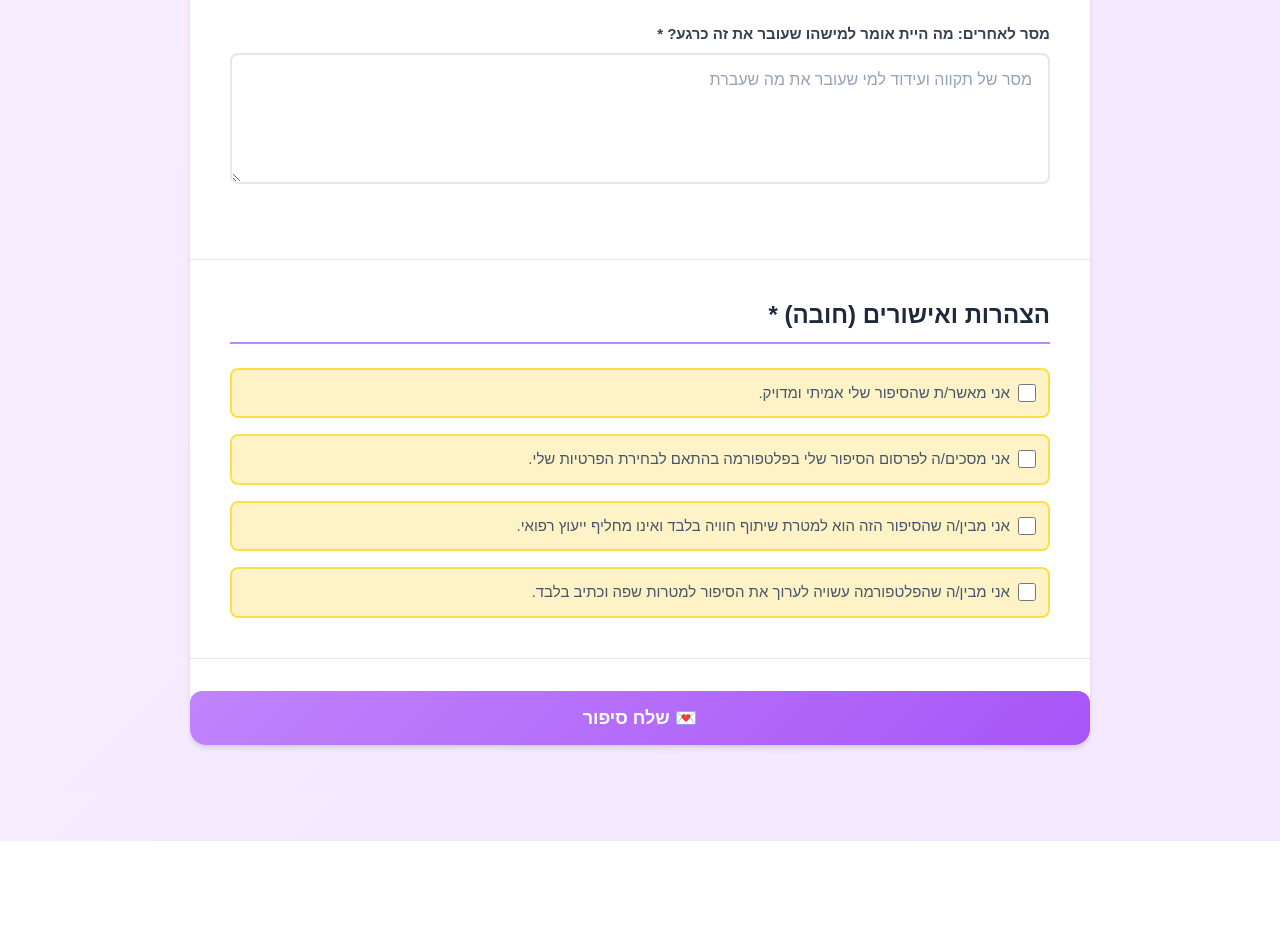
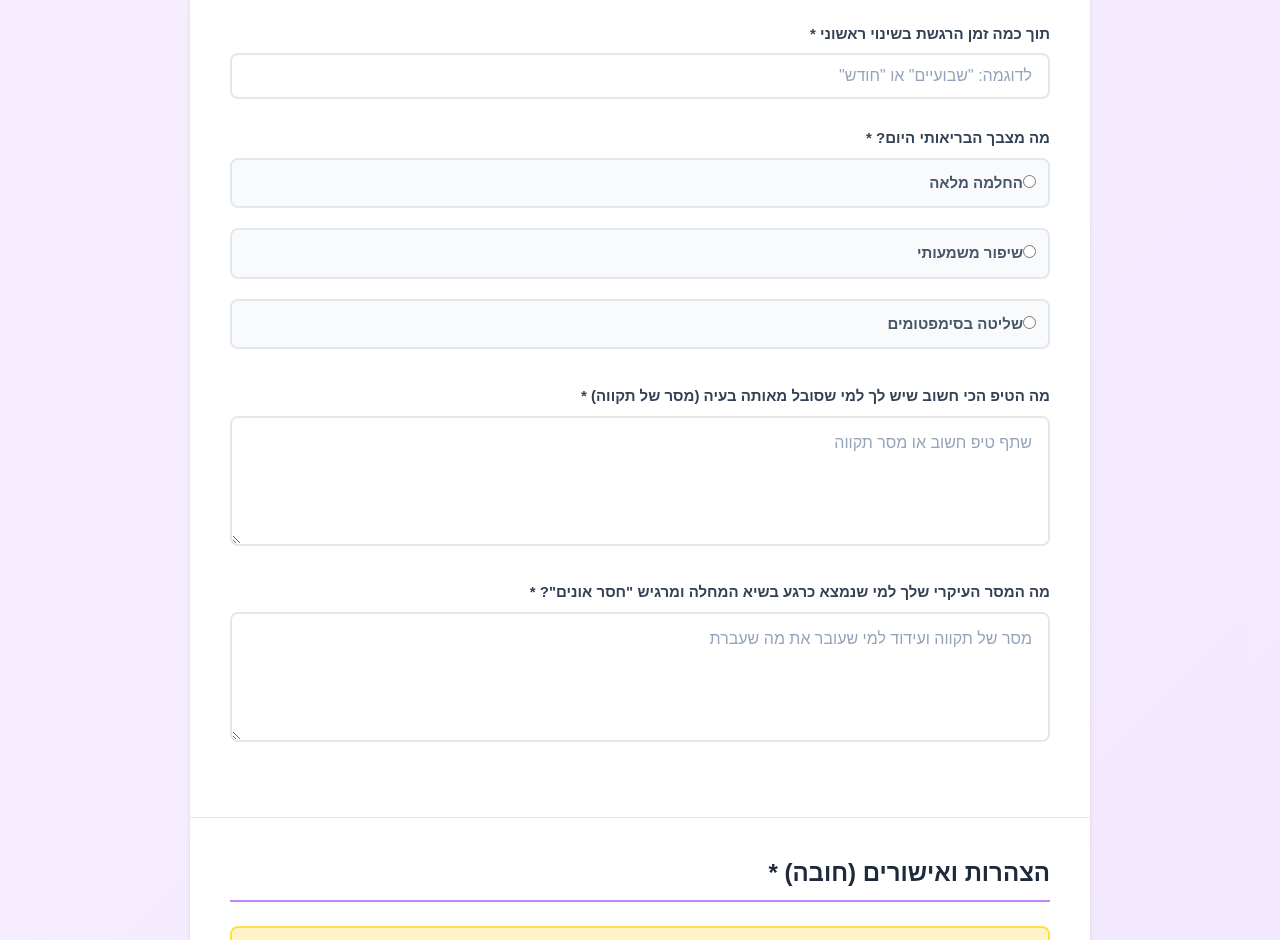
Before and after one commit to Omerf130/hachlamti, a Next.js app: page /submit-story in a window 1280 px wide. Shown: the part 2940-3880 px from the top of the page. Before the commit the page ends 3781 px from the top, so only its background shows below. Built offline with nearby package versions, Linux system fonts and the light colour scheme; no server answers; sample sign-in values are in the browser's storage.

Commit message:
story model changes

```diff
--- a/app/actions/story.ts
+++ b/app/actions/story.ts
@@ -103,6 +103,9 @@ export async function createStory(
       title: validated.title,
       problem: validated.problem,
       previousAttempts: validated.previousAttempts,
+      timeToInitialImprovement: validated.timeToInitialImprovement,
+      currentHealthStatus: validated.currentHealthStatus,
+      mostImportantTip: validated.mostImportantTip,
       messageToOthers: validated.messageToOthers,
 
       declarationTruthful: validated.declarationTruthful,
@@ -146,6 +149,9 @@ export async function createStory(
           'title': 'כותרת',
           'problem': 'תיאור הבעיה',
           'previousAttempts': 'ניסיונות קודמים',
+          'timeToInitialImprovement': 'זמן לשינוי ראשוני',
+          'currentHealthStatus': 'מצב בריאותי נוכחי',
+          'mostImportantTip': 'טיפ חשוב',
           'messageToOthers': 'הודעה לאחרים',
           'declarationTruthful': 'אישור אמיתות',
           'declarationConsent': 'אישור פרסום',
@@ -240,6 +246,9 @@ export async function updateStory(
     story.title = validated.title
     story.problem = validated.problem
     story.previousAttempts = validated.previousAttempts
+    story.timeToInitialImprovement = validated.timeToInitialImprovement
+    story.currentHealthStatus = validated.currentHealthStatus
+    story.mostImportantTip = validated.mostImportantTip
     story.messageToOthers = validated.messageToOthers
 
     // Recompute displayName
--- a/app/submit-story/StorySubmissionForm.tsx
+++ b/app/submit-story/StorySubmissionForm.tsx
@@ -64,6 +64,11 @@ const storyFormSchema = z.object({
   title: z.string().min(1, 'כותרת היא שדה חובה'),
   problem: z.string().min(1, 'תיאור הבעיה הוא שדה חובה'),
   previousAttempts: z.string().min(1, 'תיאור ניסיונות קודמים הוא שדה חובה'),
+  timeToInitialImprovement: z.string().min(1, 'יש למלא תוך כמה זמן הרגשת בשינוי'),
+  currentHealthStatus: z.enum(['החלמה מלאה', 'שיפור משמעותי', 'שליטה בסימפטומים'], {
+    errorMap: () => ({ message: 'יש לבחור מצב בריאותי נוכחי' }),
+  }),
+  mostImportantTip: z.string().min(1, 'יש למלא את הטיפ החשוב ביותר'),
   messageToOthers: z.string().min(1, 'הודעה לאחרים היא שדה חובה'),
 
   // C. Declarations - must be true
@@ -583,7 +588,77 @@ export default function StorySubmissionForm(): JSX.Element {
             </div>
 
             <div className={styles.field}>
-              <label htmlFor="messageToOthers">מסר לאחרים: מה היית אומר למישהו שעובר את זה כרגע? *</label>
+              <label htmlFor="timeToInitialImprovement">תוך כמה זמן הרגשת בשינוי ראשוני *</label>
+              <input
+                id="timeToInitialImprovement"
+                type="text"
+                {...register('timeToInitialImprovement')}
+                placeholder='לדוגמה: "שבועיים" או "חודש"'
+                disabled={loading}
+              />
+              {errors.timeToInitialImprovement && (
+                <span className={styles.fieldError}>{errors.timeToInitialImprovement.message}</span>
+              )}
+            </div>
+
+            <div className={styles.field}>
+              <label>מה מצבך הבריאותי היום? *</label>
+              <Controller
+                name="currentHealthStatus"
+                control={control}
+                render={({ field }) => (
+                  <div className={styles.checkboxGroup}>
+                    <label className={styles.checkbox}>
+                      <input
+                        type="radio"
+                        checked={field.value === 'החלמה מלאה'}
+                        onChange={() => field.onChange('החלמה מלאה')}
+                        disabled={loading}
+                      />
+                      <span>החלמה מלאה</span>
+                    </label>
+                    <label className={styles.checkbox}>
+                      <input
+                        type="radio"
+                        checked={field.value === 'שיפור משמעותי'}
+                        onChange={() => field.onChange('שיפור משמעותי')}
+                        disabled={loading}
+                      />
+                      <span>שיפור משמעותי</span>
+                    </label>
+                    <label className={styles.checkbox}>
+                      <input
+                        type="radio"
+                        checked={field.value === 'שליטה בסימפטומים'}
+                        onChange={() => field.onChange('שליטה בסימפטומים')}
+                        disabled={loading}
+                      />
+                      <span>שליטה בסימפטומים</span>
+                    </label>
+                  </div>
+                )}
+              />
+              {errors.currentHealthStatus && (
+                <span className={styles.fieldError}>{errors.currentHealthStatus.message}</span>
+              )}
+            </div>
+
+            <div className={styles.field}>
+              <label htmlFor="mostImportantTip">מה הטיפ הכי חשוב שיש לך למי שסובל מאותה בעיה (מסר של תקווה) *</label>
+              <textarea
+                id="mostImportantTip"
+                {...register('mostImportantTip')}
+                rows={4}
+                placeholder="שתף טיפ חשוב או מסר תקווה"
+                disabled={loading}
+              />
+              {errors.mostImportantTip && (
+                <span className={styles.fieldError}>{errors.mostImportantTip.message}</span>
+              )}
+            </div>
+
+            <div className={styles.field}>
+              <label htmlFor="messageToOthers">מה המסר העיקרי שלך למי שנמצא כרגע בשיא המחלה ומרגיש "חסר אונים"? *</label>
               <textarea
                 id="messageToOthers"
                 {...register('messageToOthers')}
--- a/lib/validations/story.ts
+++ b/lib/validations/story.ts
@@ -174,6 +174,11 @@ export const createStorySchema = z.object({
   title: z.string().min(1, 'כותרת היא שדה חובה'),
   problem: z.string().min(1, 'תיאור הבעיה הוא שדה חובה'),
   previousAttempts: z.string().min(1, 'תיאור ניסיונות קודמים הוא שדה חובה'),
+  timeToInitialImprovement: z.string().min(1, 'יש למלא תוך כמה זמן הרגשת בשינוי'),
+  currentHealthStatus: z.enum(['החלמה מלאה', 'שיפור משמעותי', 'שליטה בסימפטומים'], {
+    errorMap: () => ({ message: 'יש לבחור מצב בריאותי נוכחי' }),
+  }),
+  mostImportantTip: z.string().min(1, 'יש למלא את הטיפ החשוב ביותר'),
   messageToOthers: z.string().min(1, 'הודעה לאחרים היא שדה חובה'),
 
   // C. Declarations (all must be true)
@@ -231,6 +236,11 @@ export const updateStorySchema = z.object({
   title: z.string().min(1, 'כותרת היא שדה חובה'),
   problem: z.string().min(1, 'תיאור הבעיה הוא שדה חובה'),
   previousAttempts: z.string().min(1, 'תיאור ניסיונות קודמים הוא שדה חובה'),
+  timeToInitialImprovement: z.string().min(1, 'יש למלא תוך כמה זמן הרגשת בשינוי'),
+  currentHealthStatus: z.enum(['החלמה מלאה', 'שיפור משמעותי', 'שליטה בסימפטומים'], {
+    errorMap: () => ({ message: 'יש לבחור מצב בריאותי נוכחי' }),
+  }),
+  mostImportantTip: z.string().min(1, 'יש למלא את הטיפ החשוב ביותר'),
   messageToOthers: z.string().min(1, 'הודעה לאחרים היא שדה חובה'),
 })
 
--- a/models/Story.ts
+++ b/models/Story.ts
@@ -63,6 +63,9 @@ export interface StoryDocument extends mongoose.Document {
   title: string
   problem: string // The medical condition
   previousAttempts: string // What was tried before
+  timeToInitialImprovement: string // How long until first improvement
+  currentHealthStatus: string // Current health status (full recovery, significant improvement, symptom control)
+  mostImportantTip: string // Most important tip for others
   messageToOthers: string // Message to someone going through this
 
   // C. Declarations (boolean flags - all must be true to submit)
@@ -203,6 +206,19 @@ const StorySchema = new Schema<StoryDocument>(
       type: String,
       required: true,
     },
+    timeToInitialImprovement: {
+      type: String,
+      required: true,
+    },
+    currentHealthStatus: {
+      type: String,
+      required: true,
+      enum: ['החלמה מלאה', 'שיפור משמעותי', 'שליטה בסימפטומים'],
+    },
+    mostImportantTip: {
+      type: String,
+      required: true,
+    },
     messageToOthers: {
       type: String,
       required: true,
```
